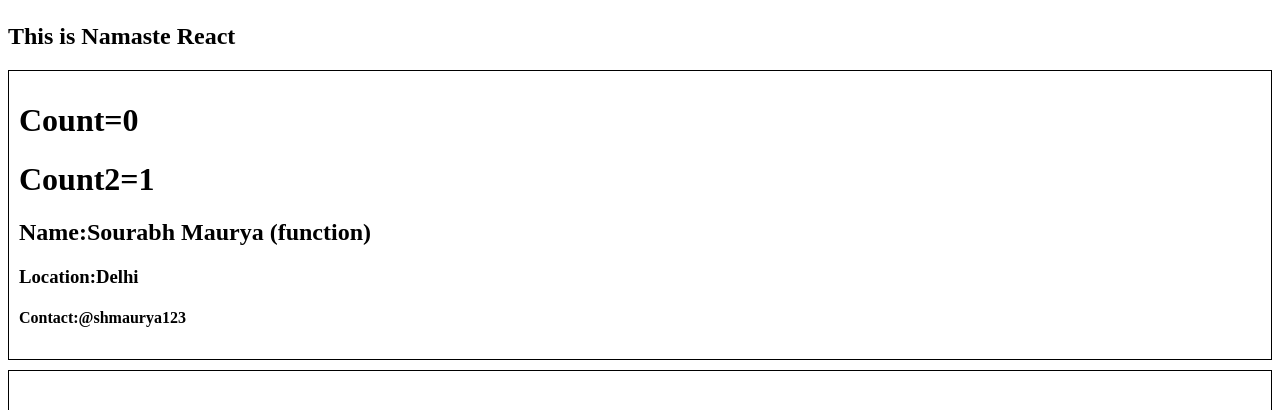
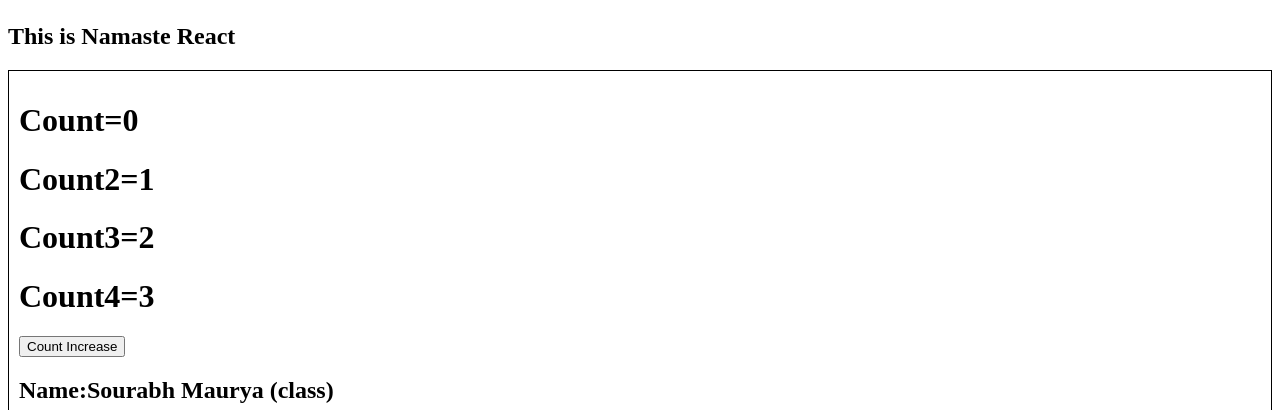
Before and after one commit to SHMAURYA123/React-dev, a React (Vite) app: page /about in a window 1280 px wide. Shown: the part 211-621 px from the top of the page. Built offline with nearby package versions, Linux system fonts and the light colour scheme.

Commit message:
learn life cycle of React first constructor called , render called then  componentDidMount

```diff
--- a/src/components/About.js
+++ b/src/components/About.js
@@ -1,14 +1,26 @@
 import User from "./User";
 import UserClass from "./UserClass";
+import React from "react";
 
- const About =() =>{
+ class About extends React.Component{
+    constructor(props){
+        super(props);
+        console.log("parent constructor");
+    }
+
+    componentDidMount(){
+        console.log("Parent constructor Did Mount");
+    }
+   render(){
+    console.log("parent render");
     return(
         <div>
             <h1>About Us</h1>
             <h2>This is Namaste React</h2>
-            <User name={"Sourabh Maurya (function)"}/>
-            <UserClass name={"Sourabh Maurya (class)"} location={"Molarband"}/>
+           <UserClass name={"Sourabh Maurya (class)"} location={"Molarband"}/>
         </div>
     );
- };
+   }
+ }
+
  export default About;
--- a/src/components/User.js
+++ b/src/components/User.js
@@ -2,7 +2,7 @@
 
 const User=({name})=>{
 
-    const[count]=useState(0);
+    const[count,setCount]=useState(0);
     const[count2]=useState(1);
     return (
         <div className="user-card">
--- a/src/components/UserClass.js
+++ b/src/components/UserClass.js
@@ -11,11 +11,20 @@
             count3:2,
             count4:3,
         };
+        console.log("Child constructor called");
+    }
+
+    componentDidMount(){
+         // component did mount used API call
+        console.log("Child constructor Did Mount");
     }
 
     render(){
         const {name,location}=this.props;
         const{count,count2,count3,count4}=this.state;
+
+        console.log("child render");
+
         return (
             <div className="user-card">
              <h1>Count={count}</h1>
```
